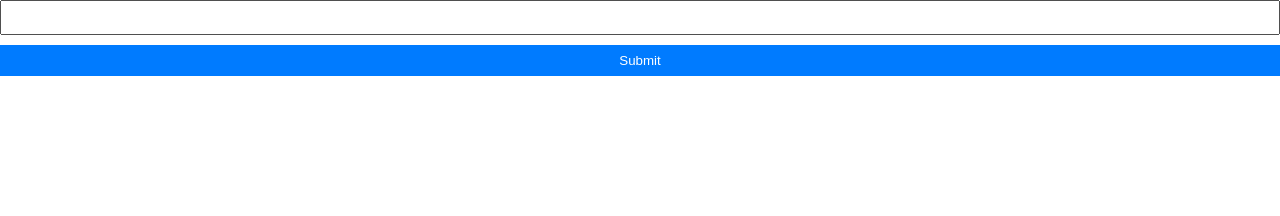
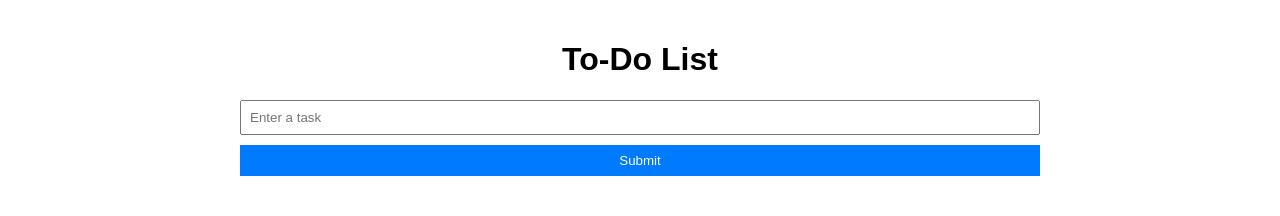
Before and after one commit to rolandcucicea/DOM-manipulation-TO-DO-APP, a plain HTML site: page index.html in a window 1280 px wide. Drawn offline with Linux system fonts and the light colour scheme.

Commit message:
More html elements

```diff
--- a/index.html
+++ b/index.html
@@ -7,11 +7,13 @@
     <link rel="stylesheet" href="style.css">
 </head>
 <body>
-    <label for="task"></label>
-    <input type="text" id="task" />
-    <button id="submit">Submit</button>
-    <ul id="task-list"></ul>
-
+    <div class="container">
+        <h1>To-Do List</h1>
+        <label for="task"></label>
+        <input type="text" id="task" placeholder="Enter a task" />
+        <button id="submit">Submit</button>
+        <ul id="task-list"></ul>
+    </div>
     <script src="script.js"></script>
 </body>
 </html>
```
